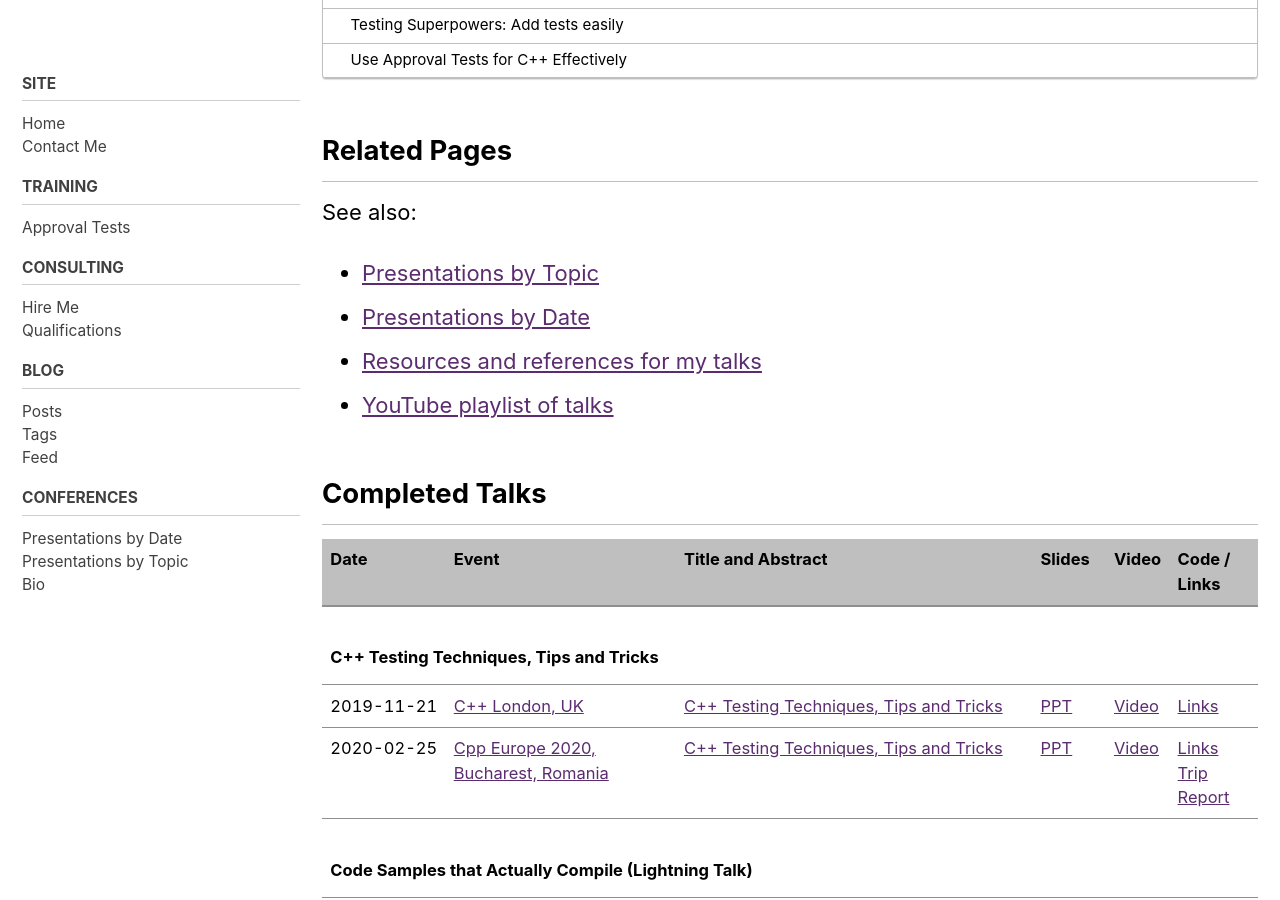
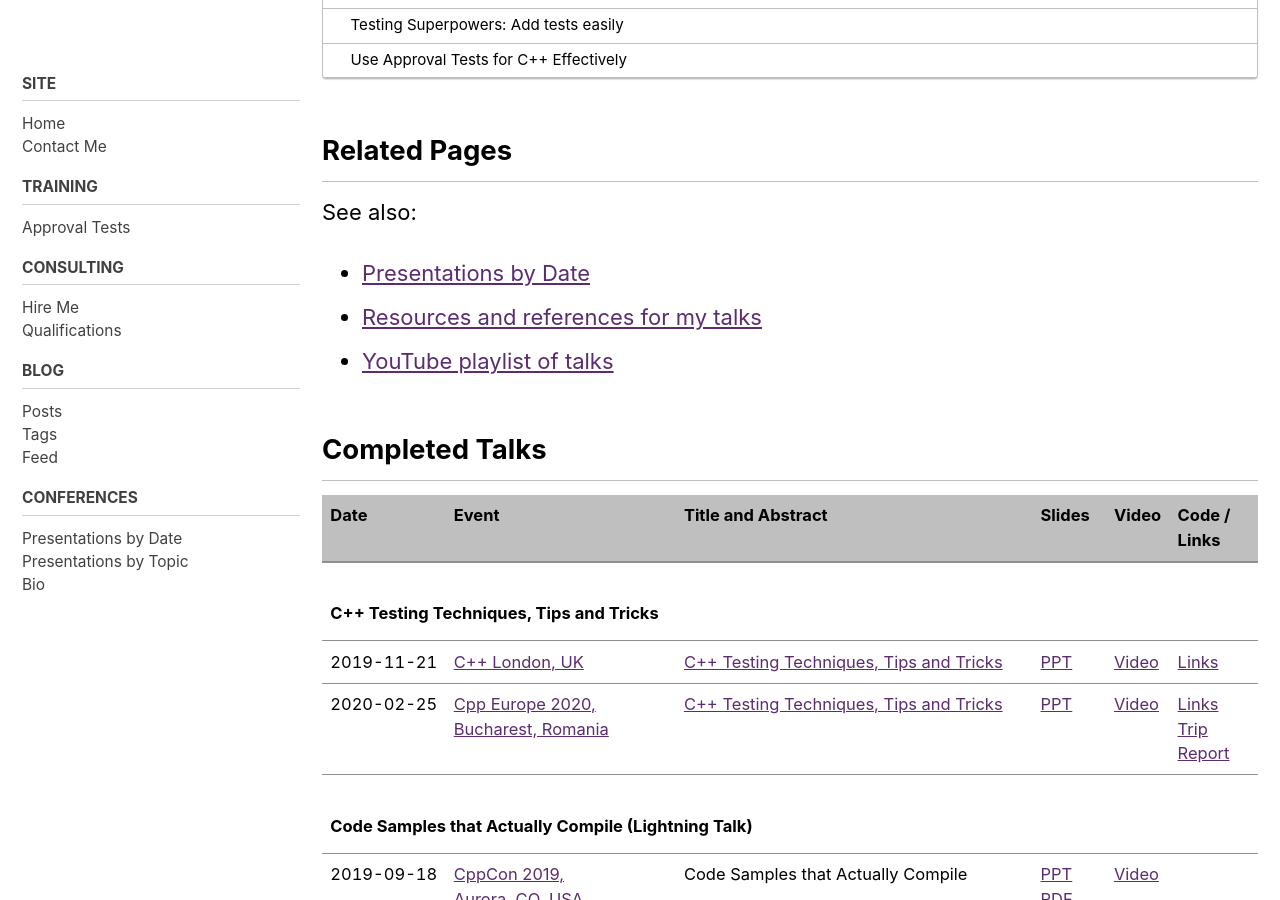
Before and after one commit to claremacrae/claremacrae.github.io, a Jekyll site: the page built from conferences/presentations_by_topic.md, in a window 1280 px wide and 900 px high, scrolled down 474 px. Built offline with Jekyll 4.4.1, drawn with Linux system fonts in a browser that asks for light colours; cached includes are drawn as plain includes; nearby versions of some CDN libraries.

Commit message:
Presentations: Remove link to self

```diff
--- a/_includes/presentations/see-also.html
+++ b/_includes/presentations/see-also.html
@@ -2,8 +2,12 @@
 
 <p>See also:</p>
 <ul>
+{% if page.title != "Presentations by Topic" %}
   <li><a href="/conferences/presentations_by_topic.html">Presentations by Topic</a></li>
+{% endif %}
+{% if page.title != "Presentations by Date" %}
   <li><a href="/conferences/presentations.html">Presentations by Date</a></li>
+{% endif %}
   <li><a href="https://github.com/claremacrae/talks">Resources and references for my talks</a></li>
   <li><a href="https://www.youtube.com/playlist?list=PLoe3M-5Wdtgzzw7J-owNzk2vFOwTO8VtF">YouTube playlist of talks</a></li>
 </ul>
```
